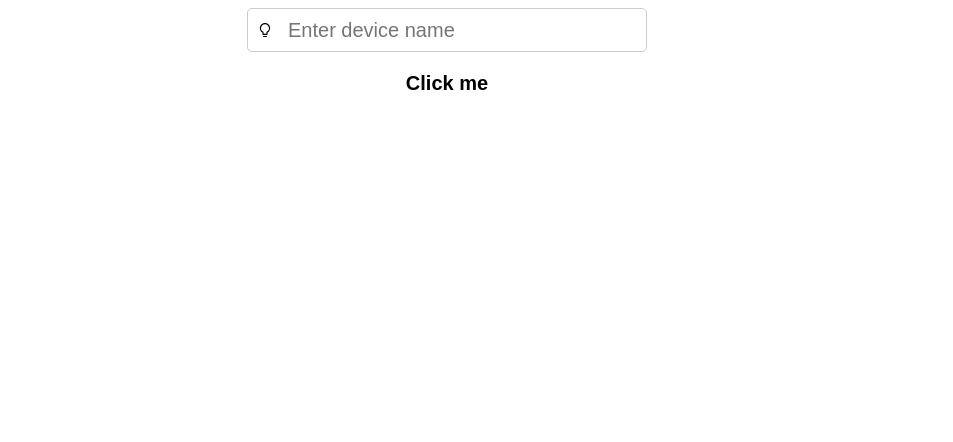
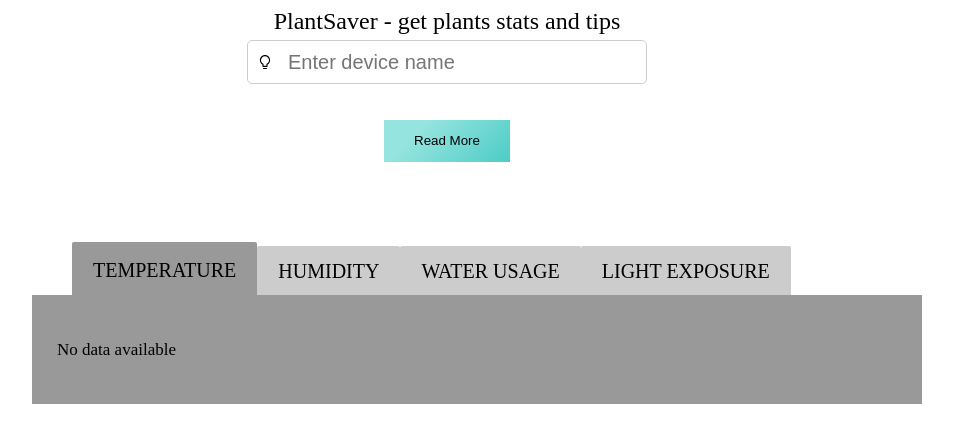
Before and after one commit to Yanivshus/PlantSaver, a React (Vite) app in the folder Back+Front/frontend/: page / in a window 1280 px wide. Shown: the top 442 px of the page, without its empty margins (193-1146 px from the left). Built offline with nearby package versions, Linux system fonts and the light colour scheme.

Commit message:
need to handle device name doesnt exists

```diff
--- a/Back+Front/frontend/src/App.css
+++ b/Back+Front/frontend/src/App.css
@@ -28,18 +28,10 @@
     height: 100%;
 }
 
-.form_btn {
-    background-color: var(--sec_color);
-    flex-grow: 1;
-    position: relative;
-    padding: 1.2rem 2rem;
-    overflow: hidden;
-    text-align: center;
-    cursor: pointer;
-}
+
 
 .form_btn button {
-    background-color: transparent;
+    background-color: red;
     border: none;
     outline: none;
     font-size: 1.25rem;
@@ -47,3 +39,152 @@
     cursor: pointer;
 
 }
+
+.wrap_head {
+    width: max-content;
+    height: 2rem;
+    font-size: 150%;
+    border: 1cm;
+}
+
+
+.btn-4 {
+    width: 10%;
+    background-color: #4dccc6;
+    background-image: linear-gradient(315deg, #4dccc6 0%, #96e4df 74%);
+    line-height: 42px;
+    padding: 0;
+    border: none;
+}
+.btn-4:hover{
+    background-color: #89d8d3;
+    background-image: linear-gradient(315deg, #89d8d3 0%, #03c8a8 74%);
+}
+.btn-4 span {
+    position: relative;
+    display: block;
+    width: 100%;
+    height: 100%;
+}
+.btn-4:before,
+.btn-4:after {
+    position: absolute;
+    content: "";
+    right: 0;
+    top: 0;
+        box-shadow:  4px 4px 6px 0 rgba(255,255,255,.9),
+                -4px -4px 6px 0 rgba(116, 125, 136, .2),
+        inset -4px -4px 6px 0 rgba(255,255,255,.9),
+        inset 4px 4px 6px 0 rgba(116, 125, 136, .3);
+    transition: all 0.3s ease;
+}
+.btn-4:before {
+    height: 0%;
+    width: .1px;
+}
+.btn-4:after {
+    width: 0%;
+    height: .1px;
+}
+.btn-4:hover:before {
+    height: 100%;
+}
+.btn-4:hover:after {
+    width: 100%;
+}
+.btn-4 span:before,
+.btn-4 span:after {
+    position: absolute;
+    content: "";
+    left: 0;
+    bottom: 0;
+    box-shadow:  4px 4px 6px 0 rgba(255,255,255,.9),
+                -4px -4px 6px 0 rgba(116, 125, 136, .2),
+        inset -4px -4px 6px 0 rgba(255,255,255,.9),
+        inset 4px 4px 6px 0 rgba(116, 125, 136, .3);
+    transition: all 0.3s ease;
+}
+.btn-4 span:before {
+    width: .1px;
+    height: 0%;
+}
+.btn-4 span:after {
+    width: 0%;
+    height: .1px;
+}
+.btn-4 span:hover:before {
+    height: 100%;
+}
+.btn-4 span:hover:after {
+    width: 100%;
+}
+
+.tabs {
+    width: 800px;
+    float: none;
+    list-style: none;
+    position: relative;
+    margin: 80px 0 0 10px;
+    text-align: left;
+}
+
+
+.tabs:after {
+    content: "";
+    display: table;
+    clear: both;
+}
+
+.tabs li {
+    float: left;
+    display: block;
+}
+
+.tabs input[type="radio"] {
+    position: absolute;
+    top: 0;
+    left: -9999px;
+}
+
+.tabs label {
+    display: block;
+    padding: 14px 21px;
+    border-radius: 2px 2px 0 0;
+    font-size: 20px;
+    font-weight: normal;
+    text-transform: uppercase;
+    background: #ccc; /* Replace $tabs-base-color with a color value */
+    cursor: pointer;
+    position: relative;
+    top: 4px;
+    transition: all 0.2s ease-in-out; /* Replace @include transition */
+}
+
+.tabs label:hover {
+    background: #aaa; /* Adjust based on your needs */
+}
+
+.tabs .tab-content {
+    z-index: 2;
+    display: none;
+    overflow: hidden;
+    width: 100%;
+    font-size: 17px;
+    line-height: 25px;
+    padding: 25px;
+    position: absolute;
+    top: 53px;
+    left: 0;
+    background: #999; /* Adjust based on your needs */
+}
+
+.tabs [id^="tab"]:checked + label {
+    top: 0;
+    padding-top: 17px;
+    background: #999;
+}
+
+/* When a tab is checked, show its content */
+.tabs input[type="radio"]:checked + label + .tab-content {
+    display: block;
+}
--- a/Back+Front/frontend/src/App.jsx
+++ b/Back+Front/frontend/src/App.jsx
@@ -14,6 +14,7 @@ function App() {
         e.preventDefault(); // Prevents the default form submission behavior
 
         setLoading(true); // Set loading state
+        if(deviceName !== null && deviceName !== ''){
             fetch(`${import.meta.env.VITE_API_URL}?device_name=${deviceName}`) // Include the input value in the API call
                 .then((response) => response.json())
                 .then((data) => {
@@ -25,28 +26,73 @@ function App() {
                     setLoading(false);
                 });
         }
+        else{
+            setError("You have to specify device name");
+            setLoading(true);
+        }
+    }
 
     const generateLi = () => {
-        if (data.sentence) {
-            const arr = String(data.sentence).split(" | ");
+        const headers = ["Temperature", "Humidity", "Water usage", "Light exposure"];
+        const descriptions = data.sentence ? String(data.sentence).split(" | ") : [];
+        console.log(headers, descriptions); // Verify both arrays
         return (
             <>
-                    {arr.map((item, index) => (
-                        <li key={index}>{item}</li>
+                {headers.map((header, index) => (
+                    <li key={index}>
+                        {/* Radio Button */}
+                        <input
+                            type="radio"
+                            name="tabs"
+                            id={`tab${index}`}
+                            defaultChecked={index === 0} // First tab checked by default
+                        />
+                        {/* Label/Header */}
+                        <label
+                            htmlFor={`tab${index}`}
+                            role="tab"
+                            aria-selected="true"
+                            aria-controls={`panel${index}`}
+                            tabIndex={index}
+                        >
+                            {header} {/* Show the header */}
+                        </label>
+
+                        {/* Tab Content/Description */}
+                        <div
+                            id={`tab-content${index}`}
+                            className="tab-content"
+                            role="tabpanel"
+                            aria-labelledby={`tab${index}`}
+                            aria-hidden={index !== 0} // Hide if not first tab
+                        >
+                            <p>{descriptions[index] || "No data available"}</p> {/* Safely access description */}
+                        </div>
+                    </li>
                 ))}
             </>
         );
     }
-        return null; // Return null if there's no sentence
-    }
+
+
+
 
     return (
     <>
         <main>
+
             <center>
+                <div className='wrap_head'>
+                    <h>
+                        PlantSaver - get plants stats and tips
+                    </h>
+                </div>
                 <form onSubmit={onSubmitForm}>
                     <CostumeInput icon={<AiOutlineBulb />} type={'text'} placeholder={'Enter device name'} value={deviceName}  onChange={(e => setDeviceName(e.target.value))}/>
-                    <FormButton type='submit' btnText={'Click me'} onSubmit={onSubmitForm}/>
+                    <br></br>
+                    <br></br>
+                    <button class="btn-4" type="submit" onSubmit={onSubmitForm}><span>Read More</span></button>
+
                 </form>
 
                 <div>
@@ -55,12 +101,13 @@ function App() {
                     ) : error ? (
                         <p>Error : {error.message} </p>
                     ) : (
-                        <ul>
+                        <ul class="tabs" role="tablist">
                             {generateLi()}
                         </ul>
                     )}
                 </div>
             </center>
+
         </main>
     </>
   );
```
Also changed, not shown: 2 other files (tests, documents, lock files or other folders). Lines whose indentation alone changed are shown as unchanged.
